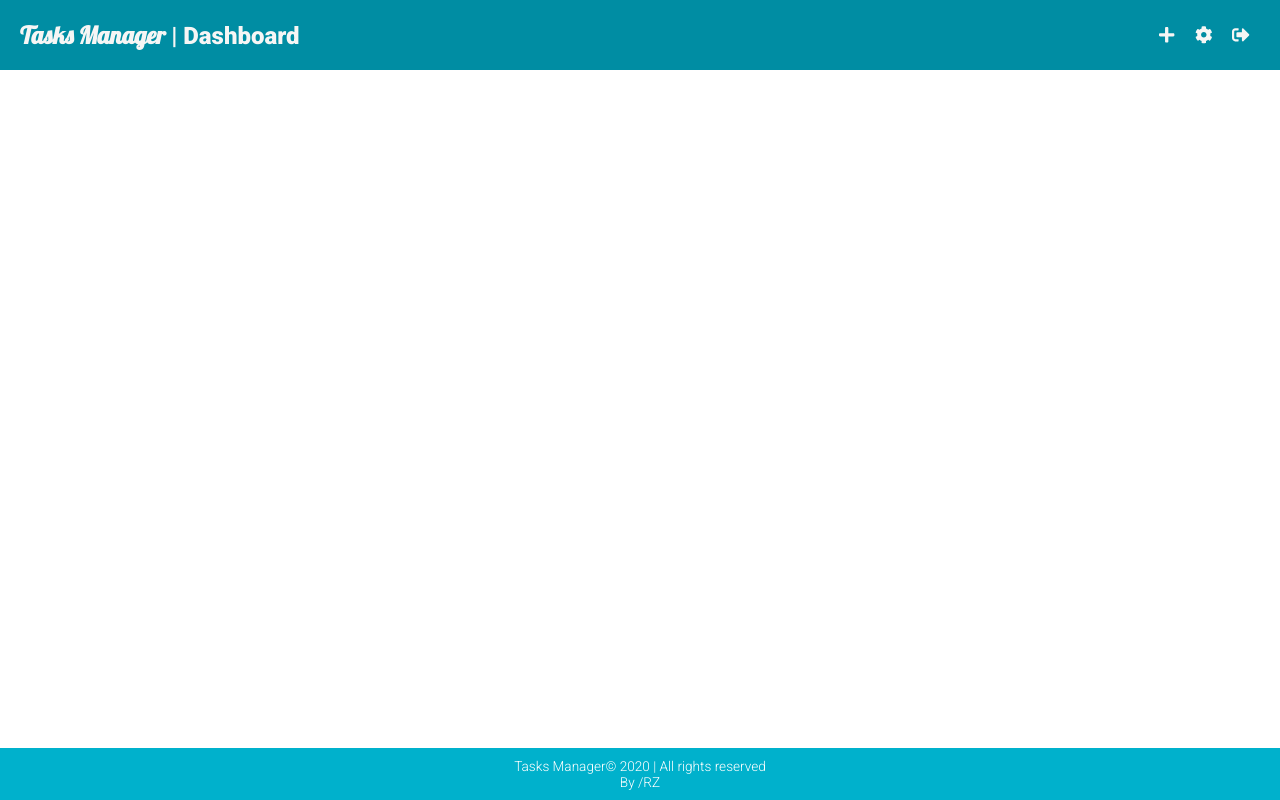
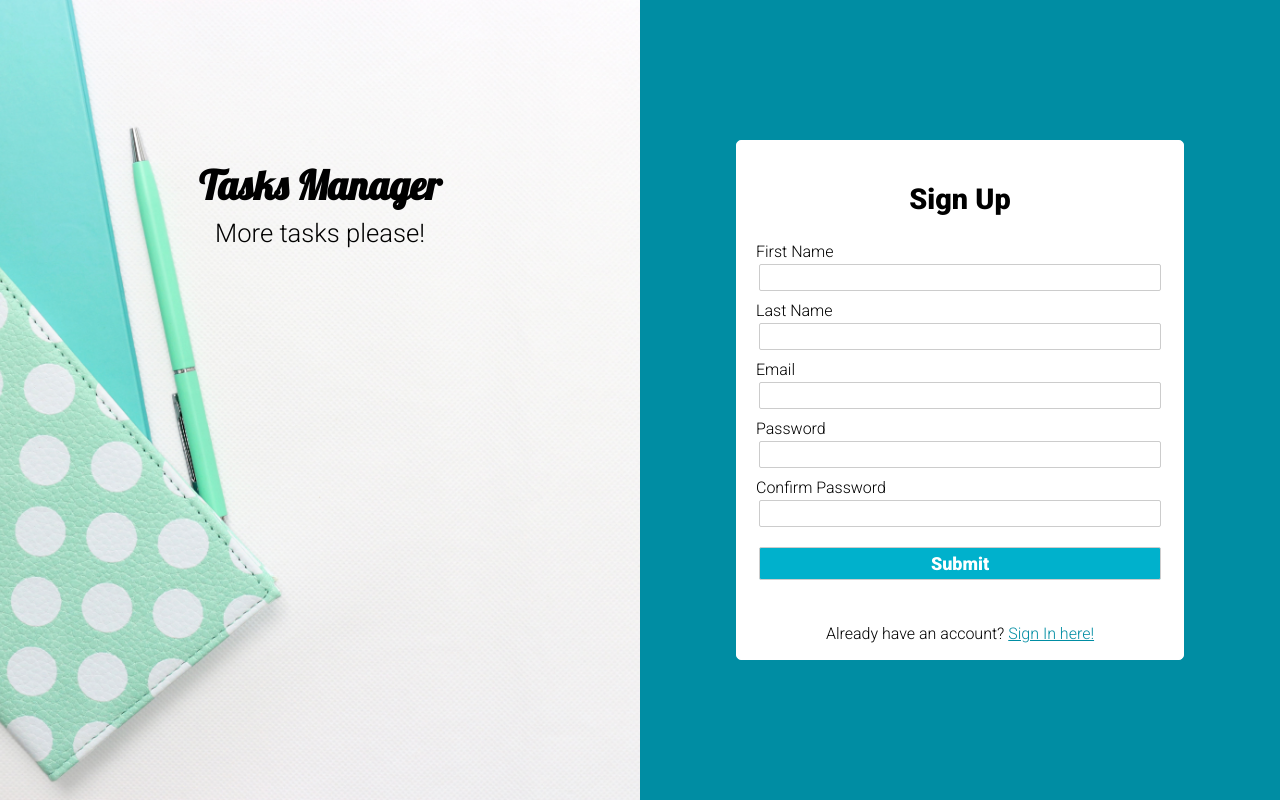
Before and after one commit to rnlaufz/t-manager, a React (Create React App) app in the folder client/: page /register in a window 1280 px wide. Built offline with nearby package versions, Linux system fonts and the light colour scheme.

Commit message:
transfigurated register class based componetn into functional component

```diff
--- a/client/src/App.js
+++ b/client/src/App.js
@@ -1,5 +1,5 @@
 import React from 'react';
-import { BrowserRouter as Router, Route  } from 'react-router-dom';
+import { BrowserRouter as Router, Route, Switch  } from 'react-router-dom';
 import {v4 as uuid} from "uuid"
 
 
@@ -34,7 +34,7 @@ export class App extends React.Component {
   constructor(){
     super()
     this.state = {
-      isSignedIn: true,
+      isSignedIn: false,
       // Temporary todo list before databse
       tasks: [
         {
--- a/client/src/pages/Register.js
+++ b/client/src/pages/Register.js
@@ -1,39 +1,53 @@
-import React, { Component } from 'react'
+import React, { useState } from 'react'
 import {Link} from 'react-router-dom'
 
-export class Register extends Component {
-    render() {
-        return (
-            <div className="container flex-center-row">
+
+export default function Register() {
+
+    const [formData, setFormData] = useState({
+        name: "",
+        lName: "",
+        email:  "",
+        password: "",
+        passwordTwo: ""
+    });
+
+    const {name, lName, email, password, passwordTwo} = formData;
+
+   const onChange = e => setFormData({...formData, [e.target.name]: e.target.value});
+
+
+    return (
+        <div className="container flex-center-row">
         <div  className="flex-page greeting">
             <h1 className="logo">Tasks Manager</h1>
             <p>More tasks please!</p>
         </div>
         <div className="flex-page">
-            <div  class="flex-center-column login-content">
+            <div  className="flex-center-column login-content">
                 <div className="card flex-center-column">
                     <div  className="flex-center-column form-container-sign">
                         <h3>Sign Up</h3>
                         <form>
                             <div className="form-item">
-                                <label htmlFor="f-name" className="block">First Name</label>
-                                <input className="form-control" type="text" id="f-name" name="f-name" />
+                                <label htmlFor="name" className="block">First Name</label>
+                                <input className="form-control" type="text" id="name" name="name" value={formData.name} onChange={e => onChange(e)} required/>
                             </div>
                             <div className="form-item">
-                                <label htmlFor="l-name" className="block">Last Name</label>
-                                <input className="form-control" type="text" id="l-name" name="l-name" />
+                                <label htmlFor="lName" className="block">Last Name</label>
+                                <input className="form-control" type="text" id="lName" name="lName" />
                             </div>
                             <div className="form-item">
-                                <label htmlFor="email" class="block">Email</label>
+                                <label htmlFor="email" className="block">Email</label>
                                 <input className="form-control" type="email" id="email" name="email" />
                             </div>
                             <div className="form-item">
-                                <label for="password" className="block">Password</label>
+                                <label htmlFor="password" className="block">Password</label>
                                 <input className="form-control" type="password" id="password" name="password" />
                             </div>
                             <div className="form-item">
-                                <label htmlFor="password-confirm" className="block">Confirm Password</label>
-                                <input className="form-control" type="password" id="password-confirm" name="password-confirm" />
+                                <label htmlFor="passwordTwo" className="block">Confirm Password</label>
+                                <input className="form-control" type="password" id="passwordTwo" name="passwordTwo" />
                             </div>
                             <div className="form-item">
                                 <input className="form-control btn" type="submit" id="submit-btn" value="Submit" />
@@ -47,8 +61,5 @@ export class Register extends Component {
         </div>
 
     </div>
-        )
-    }
+    )
 }
-
-export default Register
```
Also changed, not shown: 1 other file (tests, documents, lock files or other folders).
